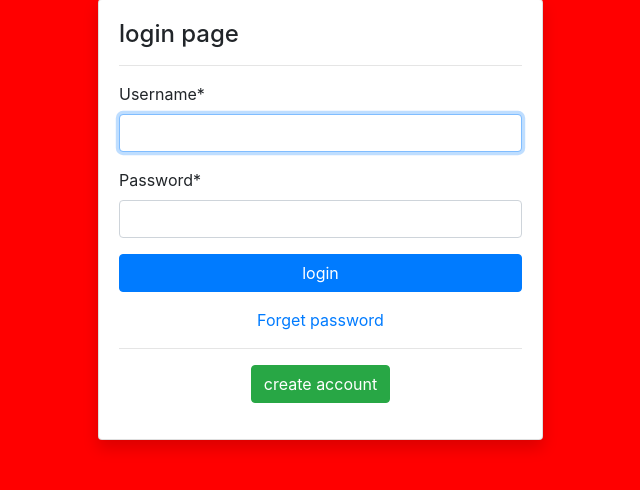
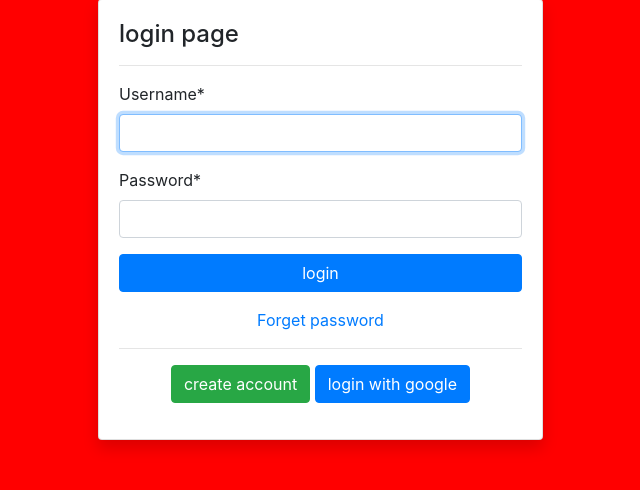
Before and after one commit to NextGoogleCEO-code/GDSC-task-5, a Django app: page / in a window 1280 px wide. Shown: the part 81-571 px from the top of the page, without its empty margins (367-1007 px from the left). Run offline with Django 5.2, Linux system fonts and the light colour scheme; some libraries are stand-ins or nearby versions.

Commit message:
Update login.html

```diff
--- a/postscribers/templates/users/login.html
+++ b/postscribers/templates/users/login.html
@@ -2,6 +2,7 @@
 {%block title%}login page{%endblock%}
 {% load crispy_forms_tags %}
 {%block content%}
+{% load socialaccount%}
 <div class="container">
     <div class="row mt-5 pt-3">
         <div class="col-md-5 offset-md-4">
@@ -20,6 +21,7 @@
                 </div>
                 <div class = 'text-center my-3'>
                 <a class = "btn btn-success" href ="{% url 'users-sign_up'%}">create account</a>
+                <a class = "btn btn-primary" href ="{% url 'socialaccount_signup' %}?next=/">login with google</a>
             </div>
             </div>
 
```
